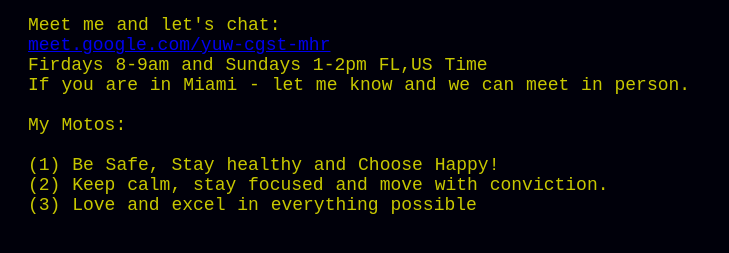
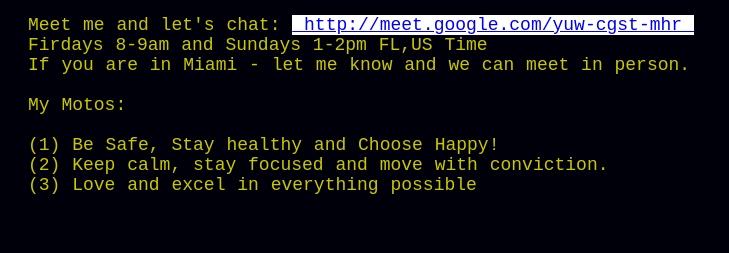
Before and after one commit to gmarcan/gmarcan.github.io, a plain HTML site: page index.html in a window 1280 px wide. Shown: the part 357-610 px from the top of the page, without its empty margins (0-729 px from the left). Drawn offline with Linux system fonts and the light colour scheme.

Commit message:
Update index.html

```diff
--- a/index.html
+++ b/index.html
@@ -36,8 +36,7 @@ text-transform: none;
     </div>
     </br></br>
     <div id="gH1">
-     Meet me and let's chat:</br>
-<a href="http://meet.google.com/yuw-cgst-mhr">meet.google.com/yuw-cgst-mhr</a></br>
+     Meet me and let's chat:&nbsp;<a style="background-color: white;" href="http://meet.google.com/yuw-cgst-mhr">&nbsp;http://meet.google.com/yuw-cgst-mhr&nbsp;</a></br>
 Firdays 8-9am and Sundays 1-2pm FL,US Time</br>
 If you are in Miami - let me know and we can meet in person.</br>
 
```
